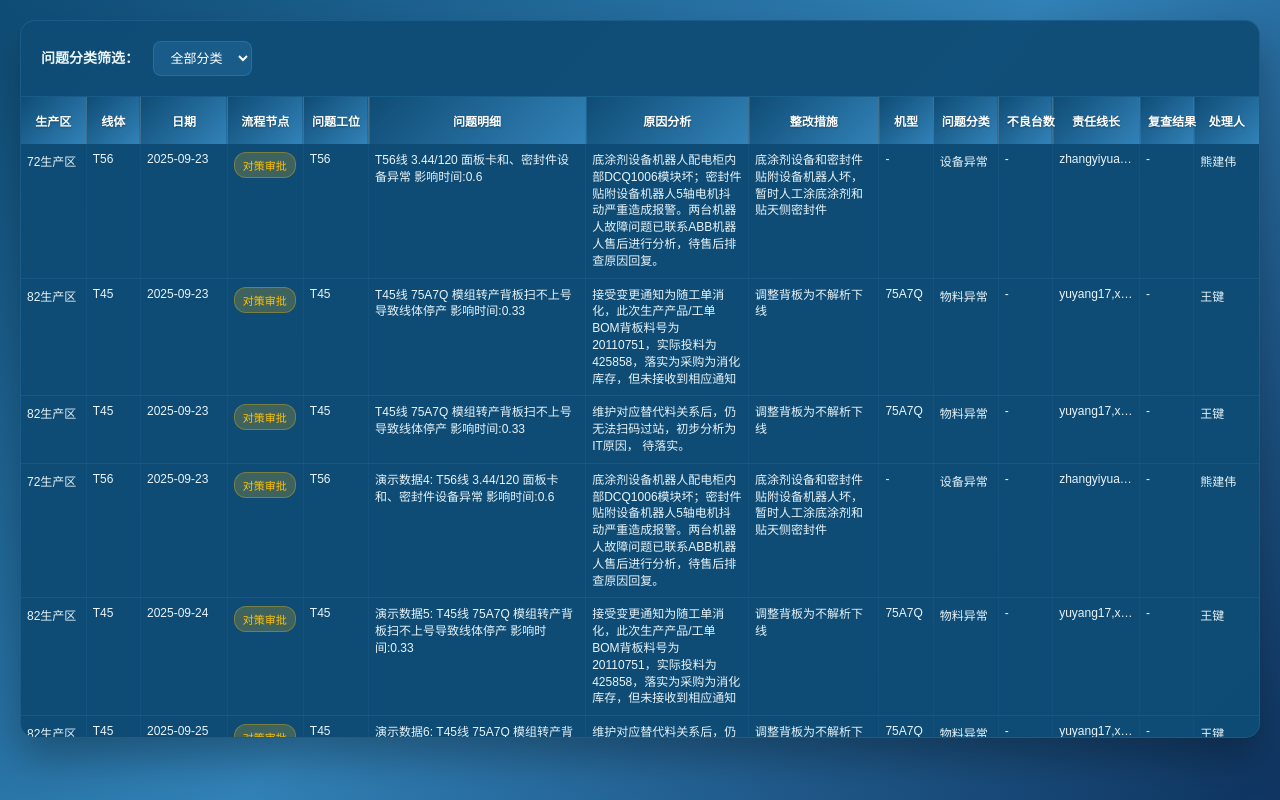
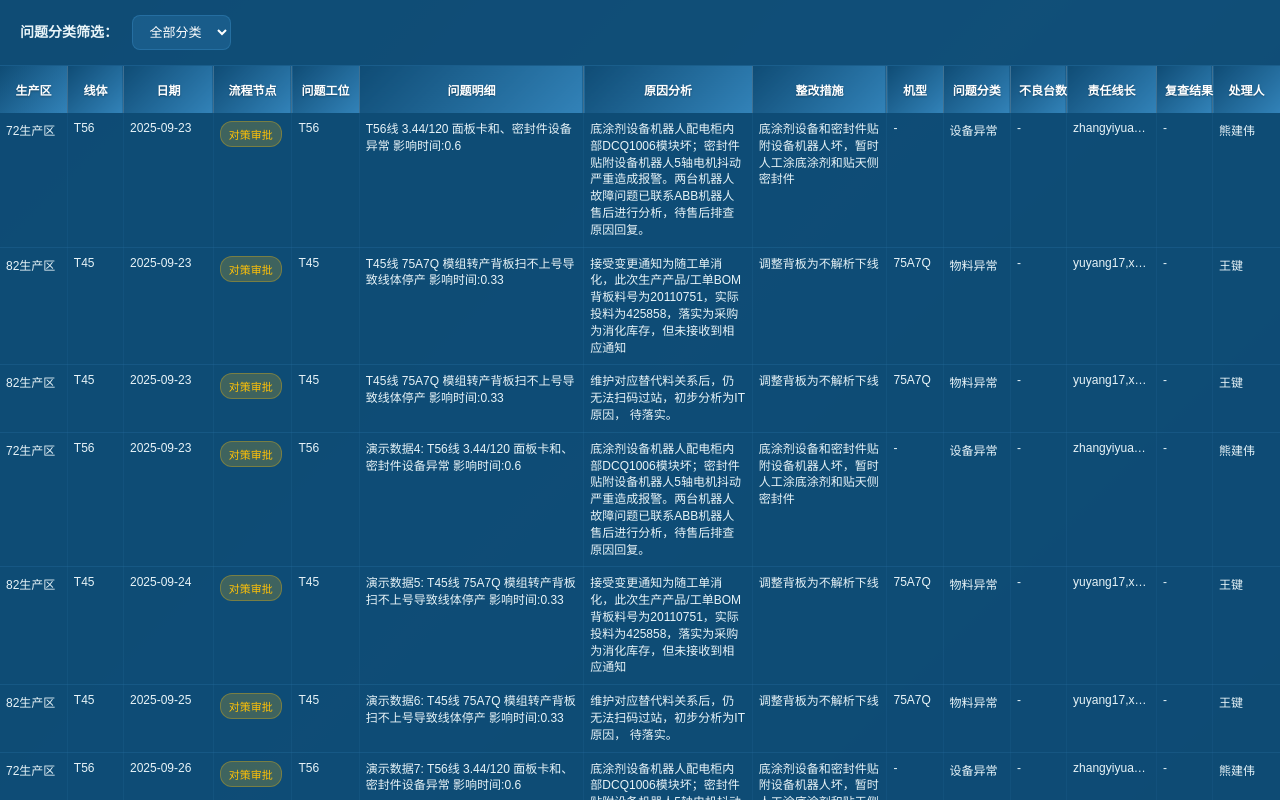
Before and after one commit to SevenDL/table, a website: page index.html in a window 1280 px wide. Drawn offline with Linux system fonts and the light colour scheme.

Commit message:
Update layout: full screen, no margins, hidden scrollbars when not needed

```diff
--- a/index.html
+++ b/index.html
@@ -14,23 +14,29 @@
         body {
             font-family: 'Microsoft YaHei', Arial, sans-serif;
             background: linear-gradient(135deg, #0f4c75 0%, #3282b8 50%, #0f3460 100%);
-            min-height: 100vh;
-            padding: 20px;
+            height: 100vh;
+            padding: 0;
+            margin: 0;
+            overflow: hidden;
         }
 
         .container {
-            max-width: 1400px;
-            margin: 0 auto;
+            width: 100vw;
+            height: 100vh;
+            margin: 0;
             background: rgba(15, 76, 117, 0.95);
-            border-radius: 15px;
-            box-shadow: 0 20px 40px rgba(0,0,0,0.3);
+            border-radius: 0;
+            box-shadow: none;
             overflow: hidden;
-            border: 1px solid rgba(50, 130, 184, 0.3);
+            border: none;
+            display: flex;
+            flex-direction: column;
         }
 
         .filter-container {
-            padding: 20px;
+            padding: 15px 20px;
             border-bottom: 1px solid rgba(50, 130, 184, 0.3);
+            flex-shrink: 0;
         }
 
         .filter-label {
@@ -70,9 +76,33 @@
         }
 
         .table-container {
-            overflow-x: auto;
-            max-height: 80vh;
+            overflow: auto;
+            flex: 1;
             position: relative;
+        }
+
+        .table-container::-webkit-scrollbar {
+            width: 8px;
+            height: 8px;
+        }
+
+        .table-container::-webkit-scrollbar-track {
+            background: rgba(15, 76, 117, 0.3);
+        }
+
+        .table-container::-webkit-scrollbar-thumb {
+            background: rgba(50, 130, 184, 0.6);
+            border-radius: 4px;
+        }
+
+        .table-container::-webkit-scrollbar-thumb:hover {
+            background: rgba(50, 130, 184, 0.8);
+        }
+
+        /* 隐藏滚动条，但保持滚动功能 */
+        .table-container {
+            scrollbar-width: thin;
+            scrollbar-color: rgba(50, 130, 184, 0.6) rgba(15, 76, 117, 0.3);
         }
 
         table {
@@ -179,10 +209,6 @@
         }
 
         @media (max-width: 1200px) {
-            .table-container {
-                overflow-x: auto;
-            }
-
             table {
                 table-layout: auto;
                 min-width: 1200px;
@@ -198,9 +224,8 @@
         }
 
         @media (max-width: 768px) {
-            .container {
-                margin: 10px;
-                border-radius: 10px;
+            .filter-container {
+                padding: 10px 15px;
             }
 
             th, td {
```
